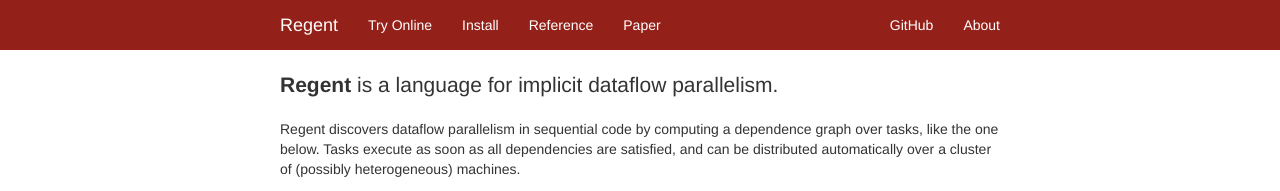
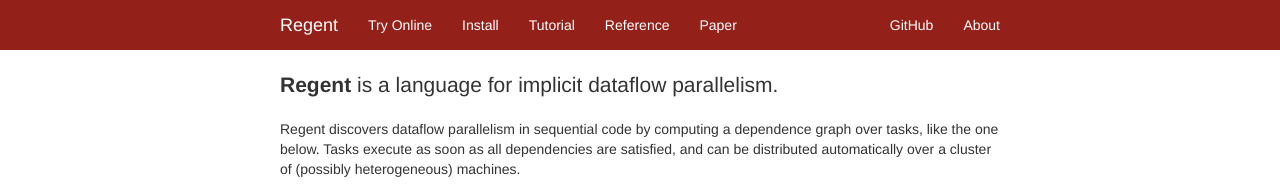
Before and after one commit to StanfordLegion/regent-lang.org, a Jekyll site: the page built from index.md, in a window 1280 px wide and 900 px high. Shown: the top 191 px of the window. Built offline with Jekyll 4.4.1, drawn with Linux system fonts in a browser that asks for light colours; nearby versions of some CDN libraries.

Commit message:
Update header links.

```diff
--- a/_config.yml
+++ b/_config.yml
@@ -16,6 +16,8 @@
     external: true
   - label: Install
     url: "/install"
+  - label: Tutorial
+    url: "/tutorial"
   - label: Reference
     url: "/reference"
   - label: Paper
```
